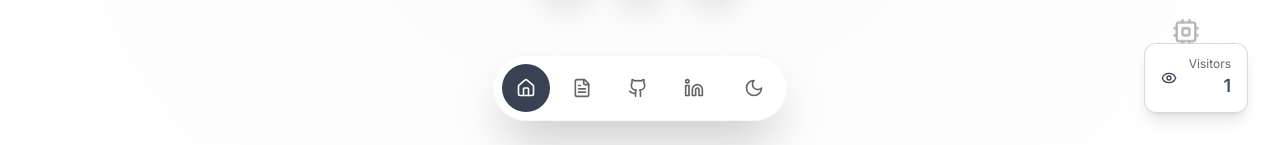
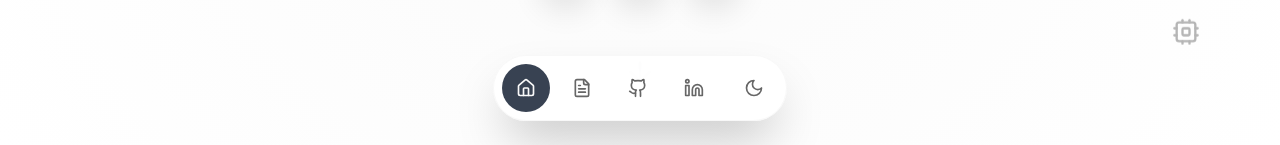
Before and after one commit to MohamedThabt/Portfolio, a React (Vite) app: page / in a window 1280 px wide. Shown: the part 655-800 px from the top of the page. Built offline with nearby package versions, Linux system fonts and the light colour scheme.

Commit message:
Remove VisitorCounter component: Eliminate visitor tracking functionality from the application.

```diff
--- a/src/App.tsx
+++ b/src/App.tsx
@@ -6,7 +6,6 @@ import { BrowserRouter, Routes, Route } from "react-router-dom";
 import { ThemeProvider } from "@/contexts/ThemeContext";
 import { AnimatePresence } from "framer-motion";
 import SmoothScroll from "@/components/SmoothScroll";
-import VisitorCounter from "@/components/VisitorCounter";
 import Index from "./pages/Index";
 
 const queryClient = new QueryClient();
@@ -18,7 +17,6 @@ const App = () => (
         <SmoothScroll>
           <Toaster />
           <Sonner />
-          <VisitorCounter />
           <BrowserRouter
             future={{
               v7_startTransition: true,
--- a/src/components/VisitorCounter.tsx
+++ /dev/null
@@ -1,39 +0,0 @@
-import { useEffect, useState } from "react";
-import { Eye } from "lucide-react";
-
-const VisitorCounter = () => {
-  const [visitors, setVisitors] = useState<number>(0);
-  const [isLoaded, setIsLoaded] = useState(false);
-
-  useEffect(() => {
-    // Get current visitor count from localStorage
-    const storedVisitors = localStorage.getItem("visitorCount");
-    let currentCount = storedVisitors ? parseInt(storedVisitors, 10) : 0;
-
-    // Increment the count
-    currentCount += 1;
-
-    // Save back to localStorage
-    localStorage.setItem("visitorCount", currentCount.toString());
-
-    // Update state
-    setVisitors(currentCount);
-    setIsLoaded(true);
-  }, []);
-
-  if (!isLoaded) return null;
-
-  return (
-    <div className="fixed bottom-8 right-8 z-50 animate-fade-in">
-      <div className="flex items-center gap-3 px-4 py-3 rounded-lg glass-card border border-primary/20 shadow-lg hover:shadow-xl hover:border-primary/40 transition-all duration-300">
-        <Eye className="h-4 w-4 text-primary" />
-        <div className="flex flex-col items-end">
-          <p className="text-xs text-muted-foreground">Visitors</p>
-          <p className="text-lg font-semibold text-gradient">{visitors.toLocaleString()}</p>
-        </div>
-      </div>
-    </div>
-  );
-};
-
-export default VisitorCounter;
```
